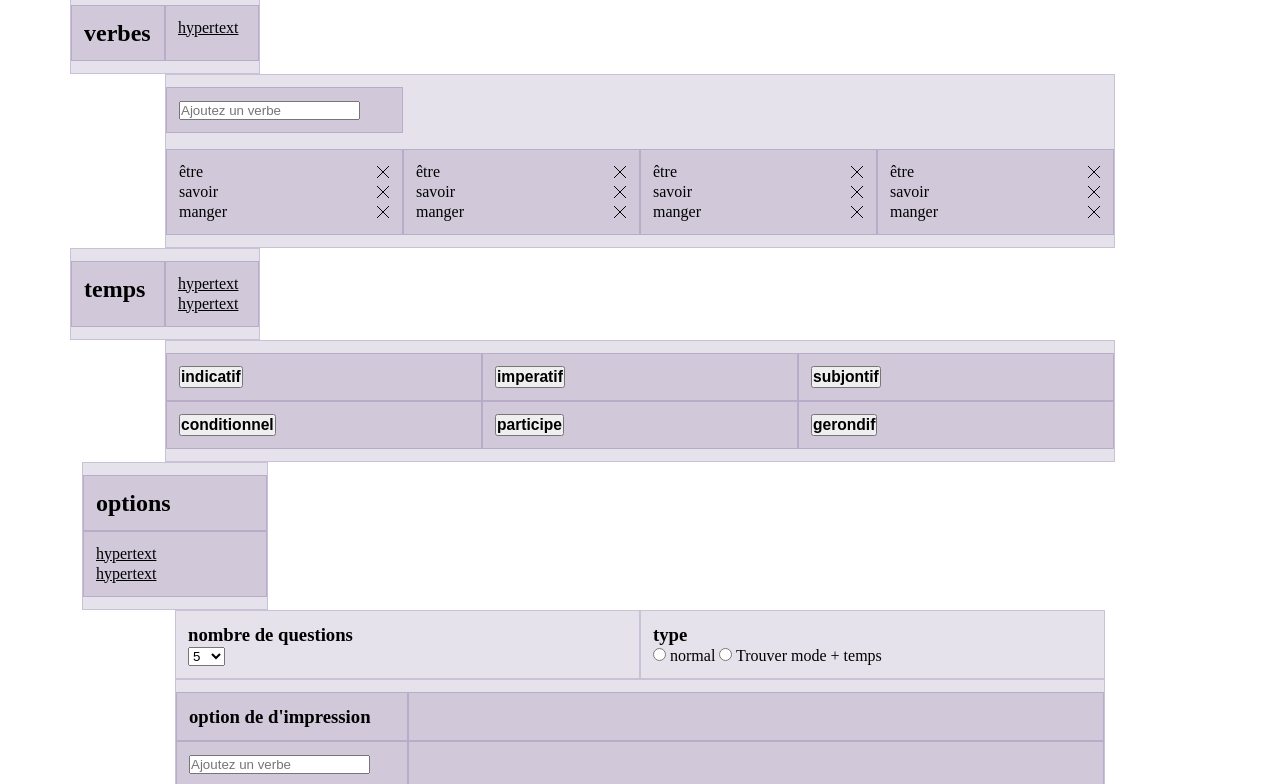
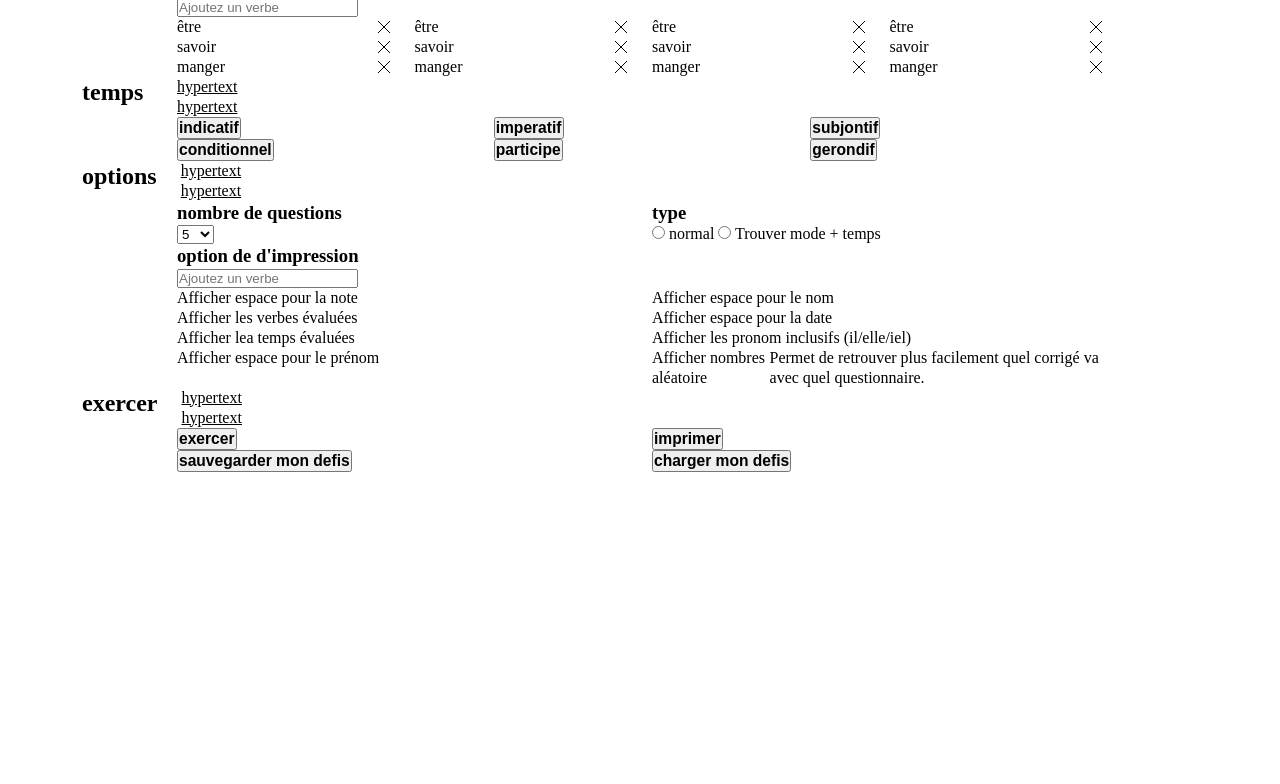
Before and after one commit to liamkohler/tatitotu-code, a website built with Parcel: page src/index.html in a window 1280 px wide. Shown: the part 79-863 px from the top of the page. After the commit the page ends 800 px from the top, so only its background shows below. Built offline with nearby package versions, Linux system fonts and the light colour scheme.

Commit message:
correction du div section-temps

```diff
--- a/src/index.html
+++ b/src/index.html
@@ -140,12 +140,25 @@
         <div class="row">
           <div class="col-10 offset-1">
             <div class="row">
-              <div class="col-4 temps-button"><button><h3>indicatif</h3></button></div>
-              <div class="col-4 temps-button"><button><h3>imperatif</h3></button></div>
-              <div class="col-4 temps-button"><button><h3>subjontif</h3></button></div>
-              <div class="col-4 temps-button"><button><h3>conditionnel</h3></button></div>
-              <div class="col-4 temps-button"><button><h3>participe</h3></button></div>
-              <div class="col-4 temps-button"><button><h3>gerondif</h3></button></div>
+              <div class="col-4 temps-button">
+                <button><h3>indicatif</h3></button>
+              </div>
+              <div class="col-4 temps-button">
+                <button><h3>imperatif</h3></button>
+              </div>
+              <div class="col-4 temps-button">
+                <button><h3>subjontif</h3></button>
+              </div>
+              <div class="col-4 temps-button">
+                <button><h3>conditionnel</h3></button>
+              </div>
+              <div class="col-4 temps-button">
+                <button><h3>participe</h3></button>
+              </div>
+              <div class="col-4 temps-button">
+                <button><h3>gerondif</h3></button>
+              </div>
+            </div>
           </div>
         </div>
       </div>
@@ -245,10 +258,18 @@
         <div class="row">
           <div class="col-10 offset-1">
             <div class="row">
-              <div class="col-6 exercer-button"><button><h3>exercer</h3></button></div>
-              <div class="col-6 exercer-button"><button><h3>imprimer</h3></button></div>
-              <div class="col-6 exercer-button"><button><h3>sauvegarder mon defis</h3></button></div>
-              <div class="col-6 exercer-button"><button><h3>charger mon defis</h3></button></div>
+              <div class="col-6 exercer-button">
+                <button><h3>exercer</h3></button>
+              </div>
+              <div class="col-6 exercer-button">
+                <button><h3>imprimer</h3></button>
+              </div>
+              <div class="col-6 exercer-button">
+                <button><h3>sauvegarder mon defis</h3></button>
+              </div>
+              <div class="col-6 exercer-button">
+                <button><h3>charger mon defis</h3></button>
+              </div>
             </div>
           </div>
         </div>
--- a/src/scss/main.scss
+++ b/src/scss/main.scss
@@ -3,17 +3,17 @@
 @import "modules/example";
 @import "bootstrap/scss/bootstrap-grid";
 
-.row + .row {
-  margin-top: 16px;
-}
+// .row + .row {
+//   margin-top: 16px;
+// }
 
-.row > .col,
-.row > [class^="col-"] {
-  padding-top: 12px;
-  padding-bottom: 12px;
-  background-color: rgba(86, 61, 124, 0.15);
-  border: 1px solid rgba(86, 61, 124, 0.2);
-}
+// .row > .col,
+// .row > [class^="col-"] {
+//   padding-top: 12px;
+//   padding-bottom: 12px;
+//   background-color: rgba(86, 61, 124, 0.15);
+//   border: 1px solid rgba(86, 61, 124, 0.2);
+// }
 
 li {
   display: flex;
```
